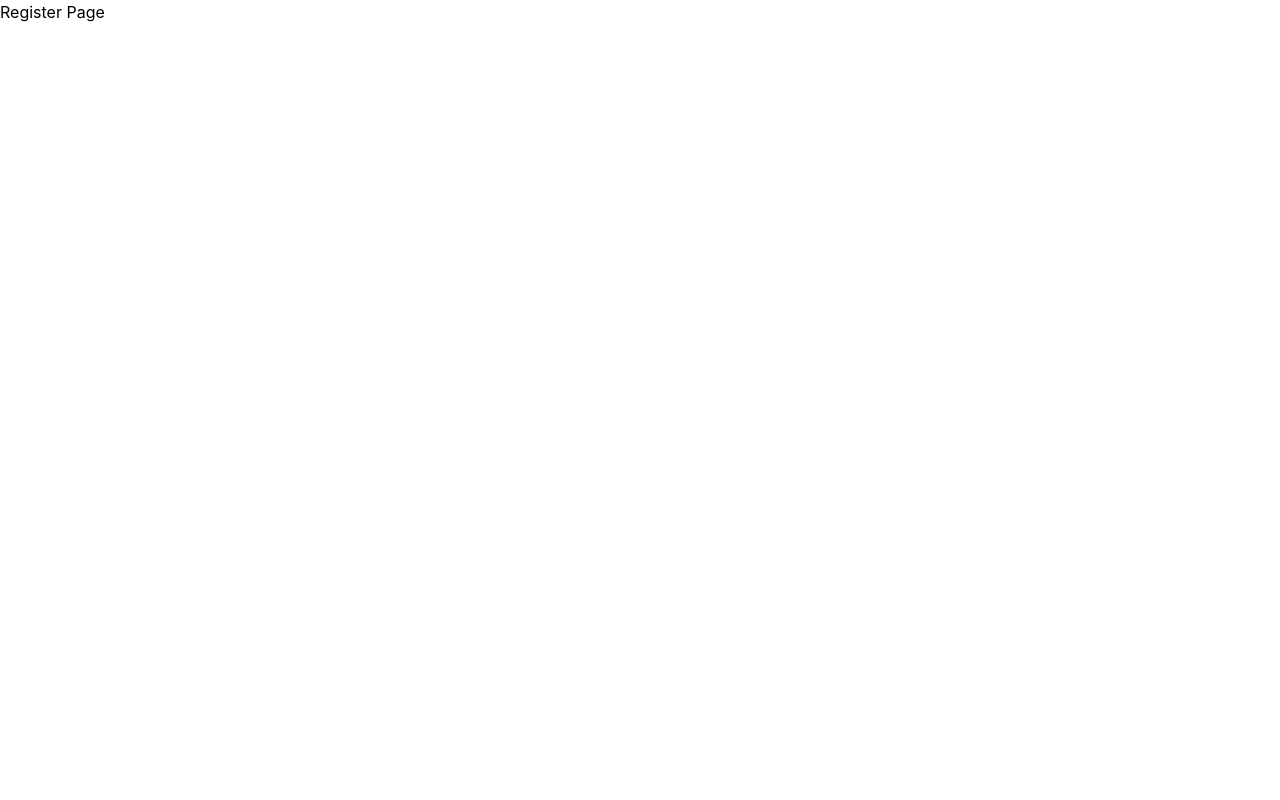
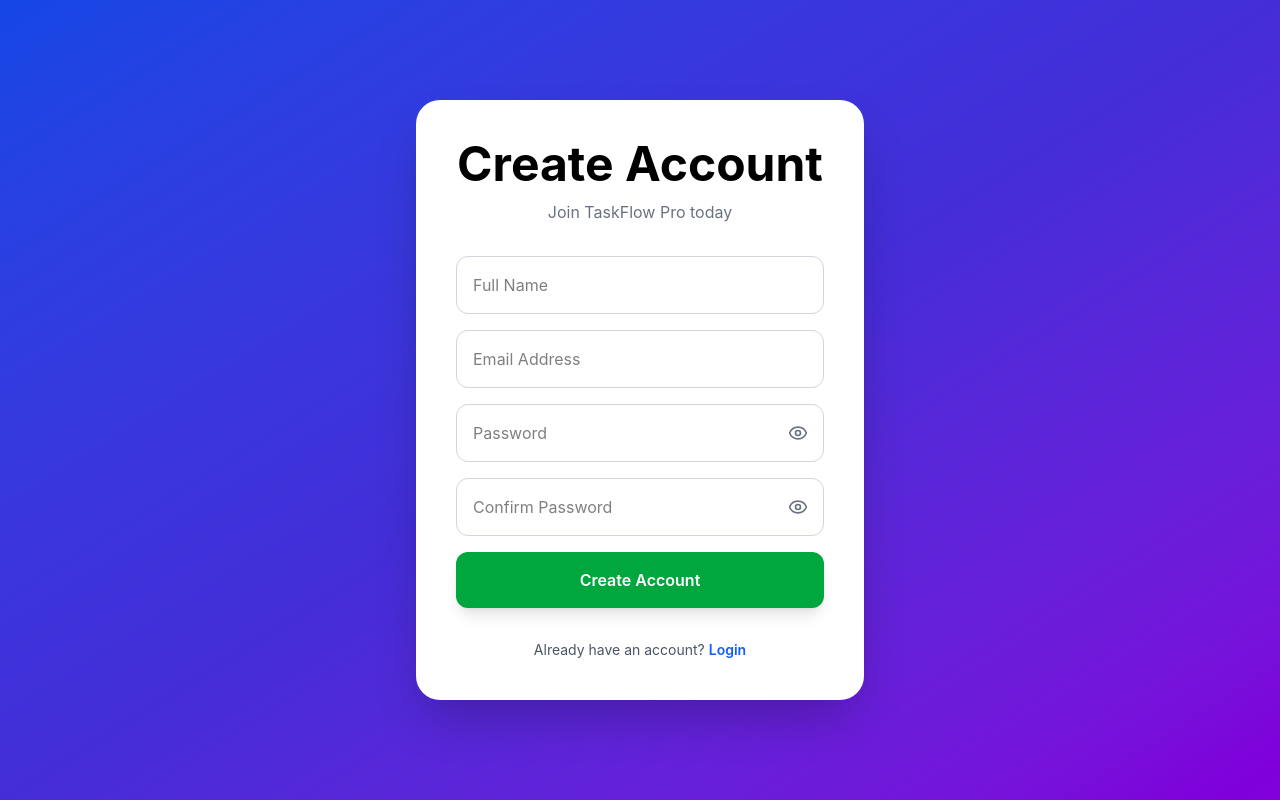
Before and after one commit to KXRMX23/taskflow-pro, a React (Vite) app in the folder client/: page /register in a window 1280 px wide. Built offline with nearby package versions, Linux system fonts and the light colour scheme.

Commit message:
Phase 36 - Professional Authentication UI

```diff
--- a/client/src/App.jsx
+++ b/client/src/App.jsx
@@ -3,14 +3,19 @@ import { Routes, Route } from "react-router-dom";
 import Login from "./pages/Login";
 import Register from "./pages/Register";
 import Dashboard from "./pages/Dashboard";
+import { Toaster } from "react-hot-toast";
 
 function App() {
   return (
+    <>
+    <Toaster position="top-right" />
+
     <Routes>
       <Route path="/" element={<Login />} />
       <Route path="/register" element={<Register />} />
       <Route path="/dashboard" element={<Dashboard />} />
     </Routes>
+    </>
   );
 }
 
--- a/client/src/pages/Register.jsx
+++ b/client/src/pages/Register.jsx
@@ -1,5 +1,190 @@
+import { useState } from "react";
+import { useNavigate } from "react-router-dom";
+import API from "../services/api";
+import { Eye, EyeOff } from "lucide-react";
+
+
 function Register() {
-    return <h1>Register Page</h1>;
+  const navigate = useNavigate();
+
+  const [formData, setFormData] = useState({
+    name: "",
+    email: "",
+    password: "",
+  });
+
+  const [error, setError] = useState("");
+  const [confirmPassword, setConfirmPassword] = useState("");
+  const [showPassword, setShowPassword] = useState(false);
+  const [loading, setLoading] = useState(false);
+
+  const getPasswordStrength = () => {
+  const password = formData.password;
+
+  if (password.length < 6)
+    return {
+      text: "Weak",
+      color: "text-red-500",
+    };
+
+  if (password.length < 10)
+    return {
+      text: "Medium",
+      color: "text-yellow-500",
+    };
+
+  return {
+    text: "Strong",
+    color: "text-green-600",
+  };
+};
+
+  const handleChange = (e) => {
+    setFormData({
+      ...formData,
+      [e.target.name]: e.target.value,
+    });
+  };
+
+  const handleSubmit = async (e) => {
+  e.preventDefault();
+
+  if (!formData.name || !formData.email || !formData.password) {
+    setError("Please fill in all fields.");
+    return;
+  }
+
+  if (formData.password !== confirmPassword) {
+    setError("Passwords do not match.");
+    return;
+  }
+
+  setError("");
+  setLoading(true);
+
+  try {
+    await API.post("/auth/register", formData);
+
+    alert("🎉 Registration Successful! Please login.");
+
+    navigate("/login");
+  } catch (err) {
+    setError(err.response?.data?.message || "Registration failed");
+  } finally {
+    setLoading(false);
+  }
+};
+
+return (
+  <div className="min-h-screen flex items-center justify-center bg-gradient-to-br from-blue-700 via-indigo-700 to-purple-700 p-6">
+    <div className="bg-white rounded-3xl shadow-2xl w-full max-w-md p-10">
+
+      <h1 className="text-5xl font-bold text-center mb-3">
+        Create Account
+      </h1>
+
+      <p className="text-center text-gray-500 mb-8">
+        Join TaskFlow Pro today
+      </p>
+
+      {error && (
+        <p className="text-red-500 text-center mb-4">
+          {error}
+        </p>
+      )}
+
+      <form
+        onSubmit={handleSubmit}
+        className="space-y-4"
+      >
+
+      <input
+  type="text"
+  name="name"
+  placeholder="Full Name"
+  value={formData.name}
+  onChange={handleChange}
+  className="w-full p-4 border rounded-xl border-gray-300 focus:ring-4 focus:ring-blue-300 outline-none transition"
+/>
+
+<input
+  type="email"
+  name="email"
+  placeholder="Email Address"
+  value={formData.email}
+  onChange={handleChange}
+  className="w-full p-4 border rounded-xl border-gray-300 focus:ring-4 focus:ring-blue-300 outline-none transition"
+/>
+
+<div className="relative">
+  <input
+    type={showPassword ? "text" : "password"}
+    name="password"
+    placeholder="Password"
+    value={formData.password}
+    onChange={handleChange}
+    className="w-full p-4 border rounded-xl border-gray-300 focus:ring-4 focus:ring-blue-300 outline-none transition pr-12"
+  />
+
+  <button
+    type="button"
+    onClick={() => setShowPassword(!showPassword)}
+    className="absolute right-4 top-1/2 -translate-y-1/2 text-gray-500"
+  >
+    {showPassword ? <EyeOff size={20} /> : <Eye size={20} />}
+  </button>
+</div>
+
+{formData.password && (
+  <p
+    className={`text-sm font-semibold ${getPasswordStrength().color}`}
+  >
+    Password Strength: {getPasswordStrength().text}
+  </p>
+)}
+
+
+<div className="relative">
+  <input
+    type={showPassword ? "text" : "password"}
+    placeholder="Confirm Password"
+    value={confirmPassword}
+    onChange={(e) => setConfirmPassword(e.target.value)}
+    className="w-full p-4 border rounded-xl border-gray-300 focus:ring-4 focus:ring-blue-300 outline-none transition pr-12"
+  />
+
+  <button
+    type="button"
+    onClick={() => setShowPassword(!showPassword)}
+    className="absolute right-4 top-1/2 -translate-y-1/2 text-gray-500"
+  >
+    {showPassword ? <EyeOff size={20} /> : <Eye size={20} />}
+  </button>
+</div>
+
+<button
+  type="submit"
+  disabled={loading}
+  className="w-full bg-green-600 hover:bg-green-700 disabled:bg-green-400 text-white font-semibold py-4 rounded-xl shadow-lg transition duration-300"
+>
+  {loading ? "Creating Account..." : "Create Account"}
+</button>
+
+<p className="text-center text-sm text-gray-600 mt-4">
+  Already have an account?{" "}
+  <span
+    onClick={() => navigate("/login")}
+    className="text-blue-600 font-semibold cursor-pointer hover:underline"
+  >
+    Login
+  </span>
+</p>
+
+      </form>
+
+    </div>
+  </div>
+);
 }
 
 export default Register;
```
